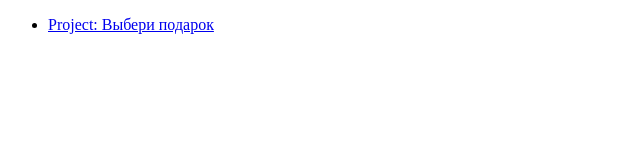
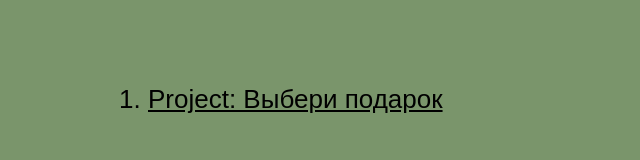
Before and after one commit to AndreiADASKA/project-site, a plain HTML site: page index.html in a window 1280 px wide. Shown: the whole page, without its empty margins (0-640 px from the left). Drawn offline with Linux system fonts and the light colour scheme.

Commit message:
present-side

```diff
--- a/index.css
+++ b/index.css
@@ -0,0 +1,16 @@
+body {
+  font-family: Arial, Helvetica, sans-serif;
+  font-size: 26px;
+  padding-left: 100px;
+  padding-top: 50px;
+  background-color: #7a956b;
+}
+
+ul {
+}
+a {
+  color: #000;
+}
+a:hover {
+  color: goldenrod;
+}
--- a/index.html
+++ b/index.html
@@ -4,11 +4,12 @@
     <meta charset="UTF-8" />
     <meta http-equiv="X-UA-Compatible" content="IE=edge" />
     <meta name="viewport" content="width=device-width, initial-scale=1.0" />
+    <link rel="stylesheet" href="index.css" />
     <title>Github Pages</title>
   </head>
   <body>
-    <ul>
+    <ol>
       <li><a href="./present/index.html">Project: Выбери подарок</a></li>
-    </ul>
+    </ol>
   </body>
 </html>
```
